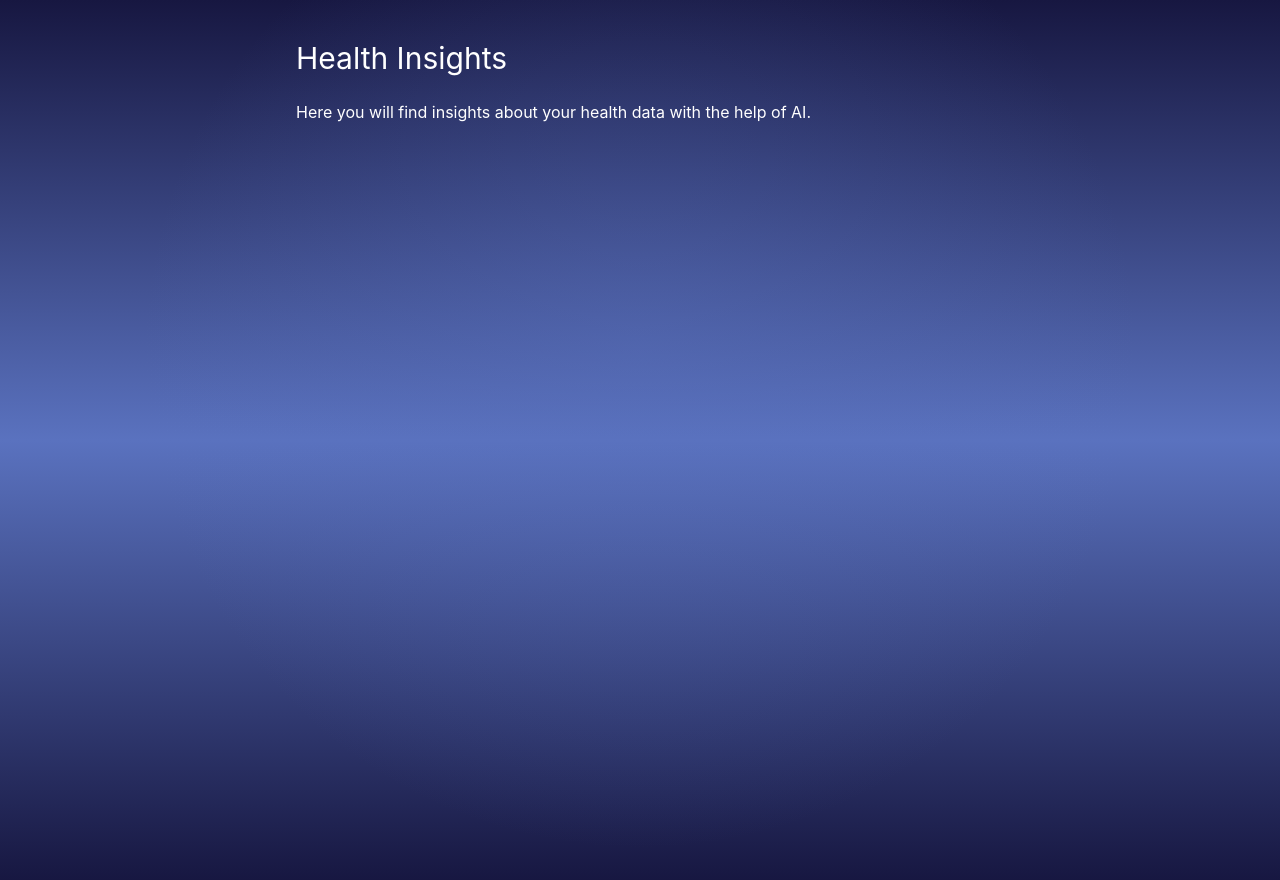
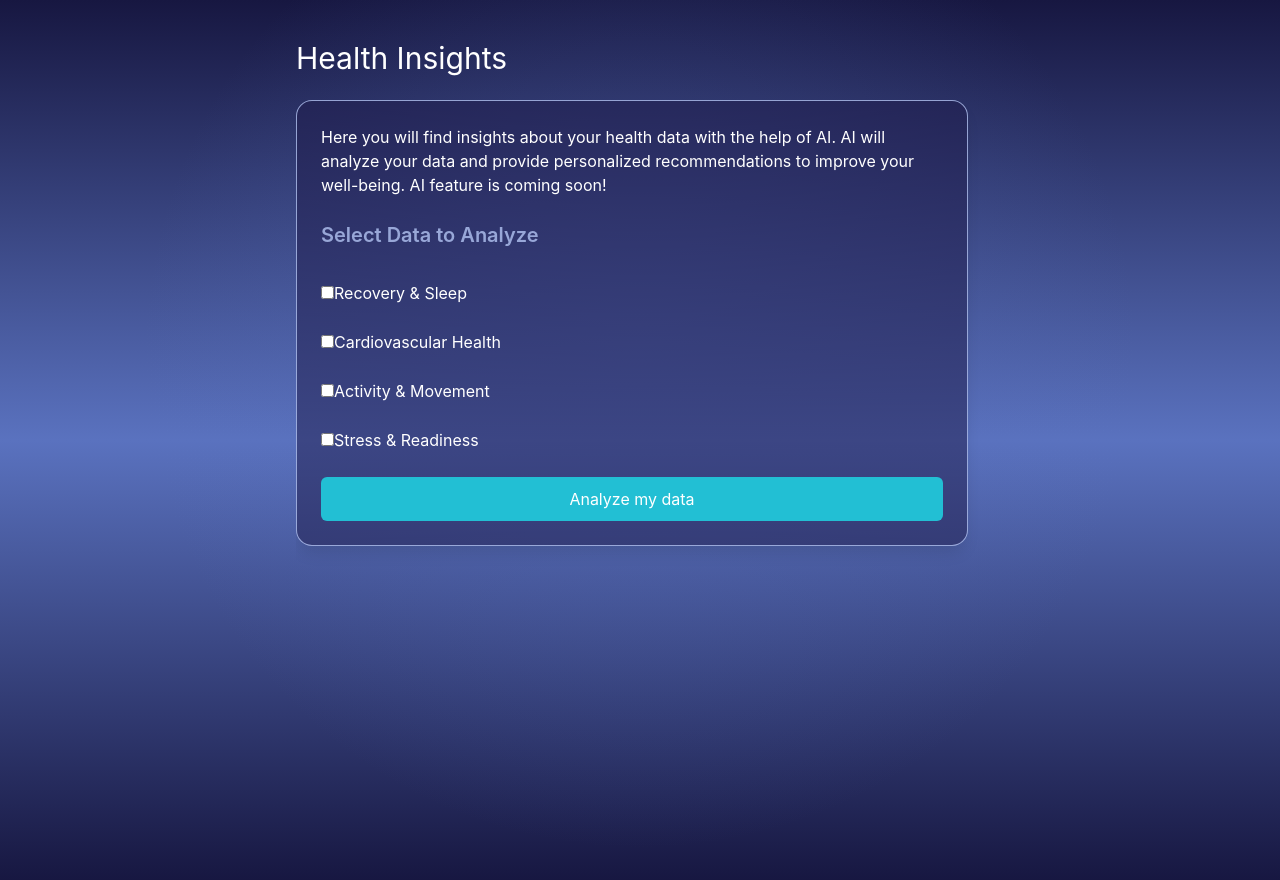
Before and after one commit to valttku/sote2035, a Next.js app in the folder client/: page /health-insights in a window 1280 px wide. Shown: the top 880 px of the page. Built offline with nearby package versions, Linux system fonts and the light colour scheme; no server answers.

Commit message:
modified health insights page

```diff
--- a/client/src/app/globals.css
+++ b/client/src/app/globals.css
@@ -63,7 +63,7 @@ select:focus {
   box-shadow: 0 10px 15px -3px rgb(0 0 0 / 0.1);
   background-color: rgb(30 27 75 / 0.5);
   color: white;
-  border: 2px solid rgba(179, 196, 243, 0.8);
+  border: 1px solid rgba(179, 196, 243, 0.8);
 }
 
 /*Button-styles*/
--- a/client/src/components/healthInsights/HealthInsightsClient.tsx
+++ b/client/src/components/healthInsights/HealthInsightsClient.tsx
@@ -3,12 +3,36 @@
 export default function HealthInsightsClient() {
   return (
     <div className="min-h-screen w-full overflow-x-hidden m-10">
-      <div className="flex items-start justify-between flex-col gap-6">
-        <h1 className="text-3xl">Health Insights</h1>
+      <h1 className="text-3xl">Health Insights</h1>
+      <div className="ui-component-styles rounded-2xl flex items-start justify-between flex-col gap-6 p-6 mt-6 w-full max-w-2xl">
         <p>
           Here you will find insights about your health data with the help of
-          AI.
+          AI. AI will analyze your data and provide personalized recommendations
+          to improve your well-being. AI feature is coming soon!
         </p>
+
+        <form className="flex flex-col gap-4 w-full">
+          <h2 className="text-xl font-semibold mb-4">Select Data to Analyze</h2>
+          <label>
+            <input type="checkbox" name="recoveryAndSleep" />
+            Recovery & Sleep
+          </label>
+          <label>
+            <input type="checkbox" name="cardiovascularHealth" />
+            Cardiovascular Health
+          </label>
+          <label>
+            <input type="checkbox" name="activityAndMovement" />
+            Activity & Movement
+          </label>
+          <label>
+            <input type="checkbox" name="stressAndReadiness" />
+            Stress & Readiness
+          </label>
+          <button className="button-style-blue" type="submit">
+            Analyze my data
+          </button>
+        </form>
       </div>
     </div>
   );
```
